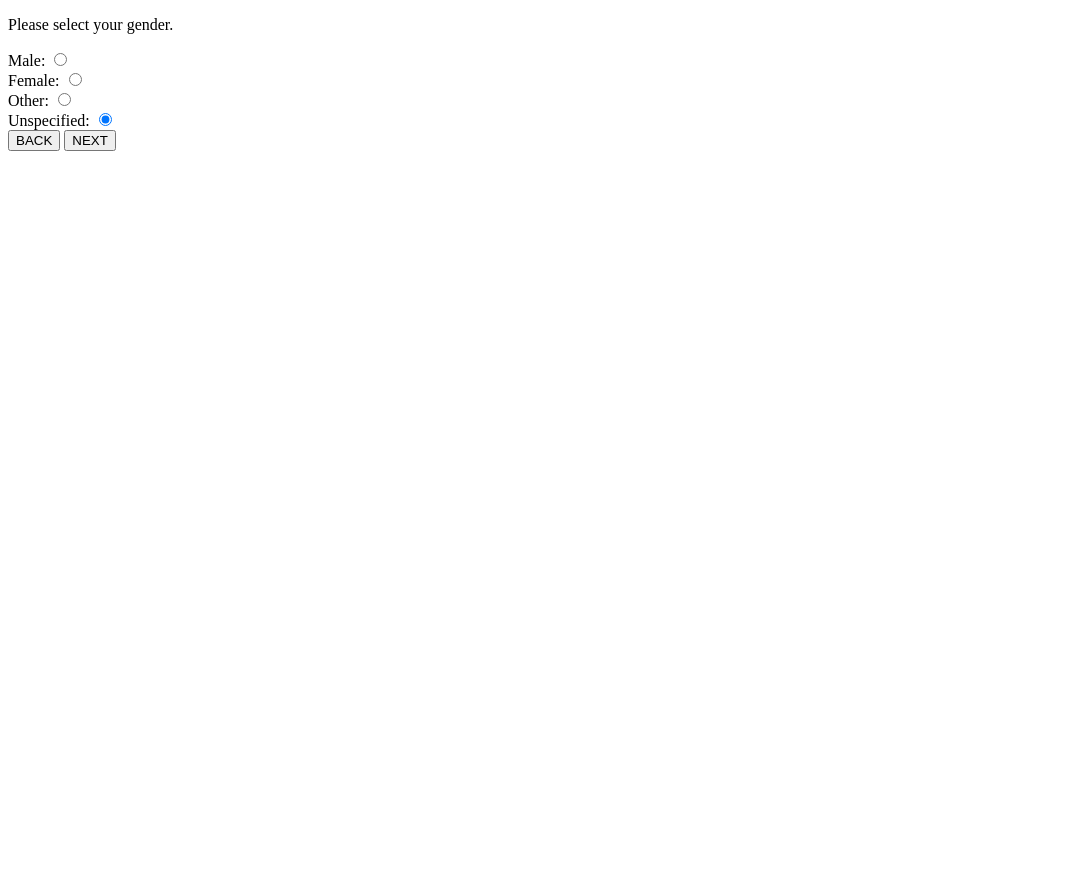
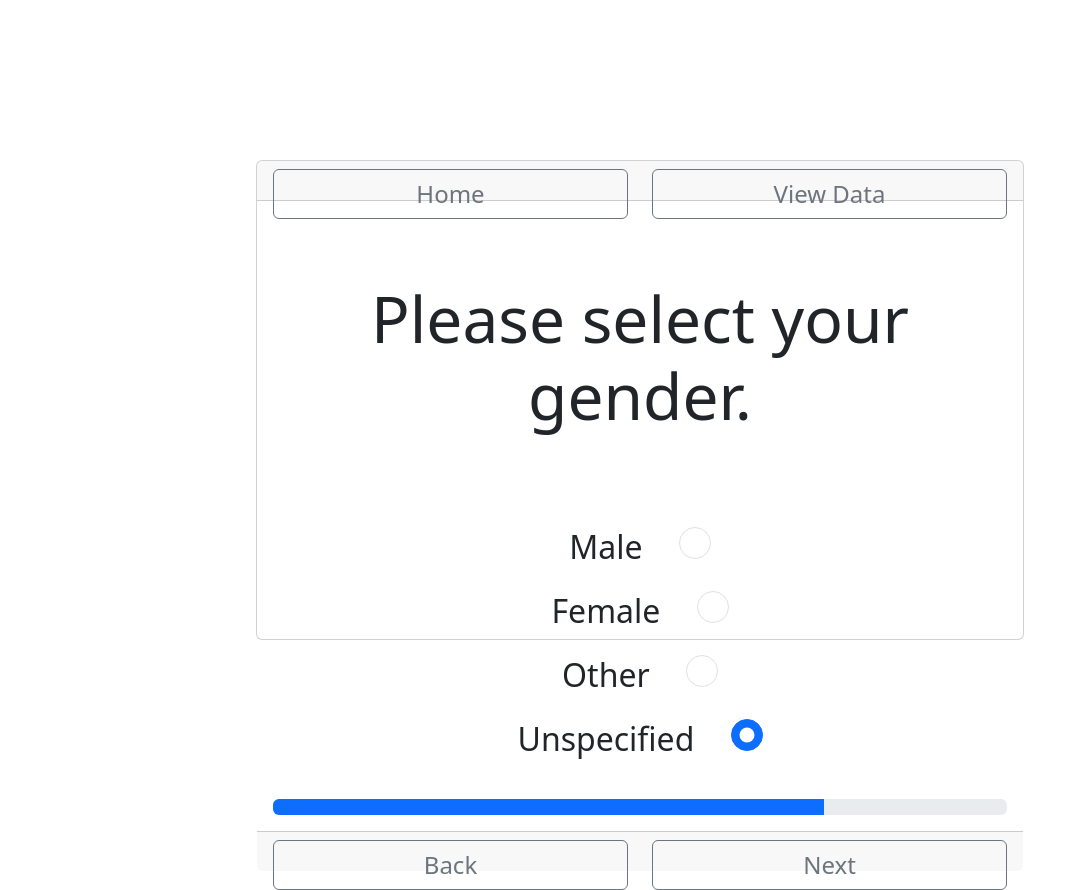
Before and after one commit to raunchers/HMAV2, a plain HTML site: page pages/gender.html in a window 1280 px wide. Shown: the whole page, without its empty margins (0-1079 px from the left). Before the commit the page ends 800 px from the top, so only its background shows below. Drawn offline with nearby package versions, Linux system fonts and the light colour scheme.

Commit message:
Added basic styling for the first two questions

```diff
--- a/pages/gender.html
+++ b/pages/gender.html
@@ -4,23 +4,71 @@
     <meta charset="UTF-8">
     <meta name="viewport" content="width=device-width, initial-scale=1.0">
     <title>Gender</title>
+    <link href="https://cdn.jsdelivr.net/npm/bootstrap@5.3.3/dist/css/bootstrap.min.css" rel="stylesheet" integrity="sha384-QWTKZyjpPEjISv5WaRU9OFeRpok6YctnYmDr5pNlyT2bRjXh0JMhjY6hW+ALEwIH" crossorigin="anonymous">
+    <link rel="stylesheet" href="../styles/styles.css">
 </head>
 <body>
-    <div class="containerBody">
-        <div class="contentBody">
-            <p>Please select your gender.</p>
-            <label for="mGender">Male:</label>
-            <input type="radio" name="gender" id="mGender" value="male"><br>
-            <label for="fGender">Female:</label>
-            <input type="radio" name="gender" id="fGender" value="female"><br>
-            <label for="oGender">Other:</label>
-            <input type="radio" name="gender" id="oGender" value="other"><br>
-            <label for="uGender">Unspecified:</label>
-            <input type="radio" name="gender" id="uGender" value="unspecified" checked><br>
+    <div class="card whole-card text-center">
+        <div class="card-header set-card-header">
+            <div class="row">
+                <div class="col">
+                    <button class="btn btn-outline-secondary" onclick="clickedHome()">Home</button>
+                </div>
+                <div class="col">
+                    <button class="btn btn-outline-secondary" onclick="getData()">View Data</button>
+                </div>
+            </div>
         </div>
-        <input type="button" value="BACK" id="backBTN" onclick="clickedBack()">
-        <input type="button" value="NEXT" id="nextBTN" onclick="clickedNext()">
+        <div class="card-body">
+            <div class="row">
+                <div class="col">
+                    <h5 class="card-title">
+                        Please select your gender.
+                    </h5>
+                </div>
+            </div>
+            <div class="row">
+                <div class="col">
+                    <ul class="radioBTNs">
+                        <li>
+                            <label class="form-check-label" for="mGender">Male</label>
+                            <input class="form-check-input" type="radio" name="gender" id="mGender" value="male">
+                        </li>
+                        <li>
+                            <label class="form-check-label" for="fGender">Female</label>
+                            <input class="form-check-input" type="radio" name="gender" id="fGender" value="female">
+                        </li>
+                        <li>
+                            <label class="form-check-label" for="oGender">Other</label>
+                            <input class="form-check-input" type="radio" name="gender" id="oGender" value="other">
+                        </li>
+                        <li>
+                            <label class="form-check-label" for="uGender">Unspecified</label>
+                            <input class="form-check-input" type="radio" name="gender" id="uGender" value="unspecified" checked>
+                        </li>
+                    </ul>
+                </div>
+            </div>
+            <div class="row">
+                <div class="col">
+                    <div class="progress" role="progressbar" aria-label="progress bar" aria-valuenow="0" aria-valuemin="0" aria-valuemax="100">
+                        <div class="progress-bar w-75"></div>
+                    </div>
+                </div>
+            </div>
+        </div> <!-- End of card body -->
+        <div class="card-footer set-card-footer">
+            <div class="row">
+                <div class="col">
+                    <button class="btn btn-outline-secondary" id="backBTN" onclick="clickedBack()">Back</button>
+                </div>
+                <div class="col">
+                    <button class="btn btn-outline-secondary" id="nextBTN" onclick="clickedNext()">Next</button>
+                </div>
+            </div>
+        </div>
     </div>
+    <script src="https://cdn.jsdelivr.net/npm/bootstrap@5.3.3/dist/js/bootstrap.bundle.min.js" integrity="sha384-YvpcrYf0tY3lHB60NNkmXc5s9fDVZLESaAA55NDzOxhy9GkcIdslK1eN7N6jIeHz" crossorigin="anonymous"></script>
     <script src="../scripts/main.js"></script>
 </body>
 </html>
--- a/styles/styles.css
+++ b/styles/styles.css
@@ -3,3 +3,49 @@
     padding: 0;
     border: 0;
 }
+body, html{
+    height: 100%;
+    display: grid;
+}
+label{
+    font-size: 2em;
+    padding-right: 1em;
+}
+h5{
+    font-size: 4em;
+    padding: 1em;
+}
+input[type="radio"]{
+    height: 2em;
+    width: 2em;
+}
+li{
+    margin-top: 1em;
+}
+.radioBTNs{
+    list-style: none;
+    padding: 0;
+    margin: 0;
+}
+.form-control{
+    font-size: 2em;
+    padding: 5%;
+}
+.whole-card{
+    height: 60vh;
+    width: 60vw;
+    margin:auto;
+}
+.set-card-header{
+    height: 5vh;
+}
+.set-card-footer{
+    height: 5vh;
+}
+.progress{
+    margin-top: 5%;
+}
+.btn{
+    font-size: 1.5em;
+    width: 100%;
+}
```
Also changed, not shown: pages/firstLastName.html (+47 -9 lines).
